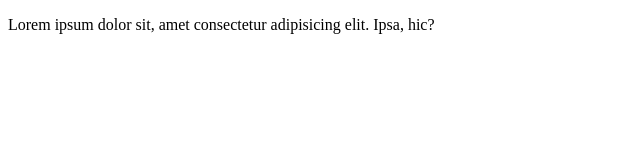
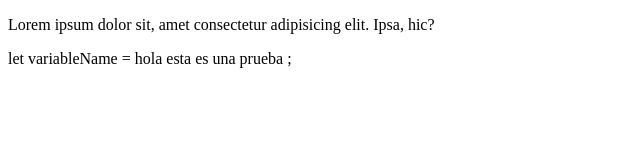
Before and after one commit to kathecid/test-repositorio, a plain HTML site: page index.html in a window 1280 px wide. Shown: the whole page, without its empty margins (0-640 px from the left). Drawn offline with Linux system fonts and the light colour scheme.

Commit message:
confirmar prueba

```diff
--- a/index.html
+++ b/index.html
@@ -6,11 +6,12 @@
     <title>Git VSCODE</title>
 </head>
 <body>
-    <!--DIV CONTENEDOR 2-->
+    <!--DIV CONTENEDOR 4-->
     <div class="container">
         <div class="row">
             <p>Lorem ipsum dolor sit, amet consectetur adipisicing elit. Ipsa, hic?</p>
             </div>
         </div>
+ let variableName = hola esta es una prueba ;
 </body>
 </html>
```
